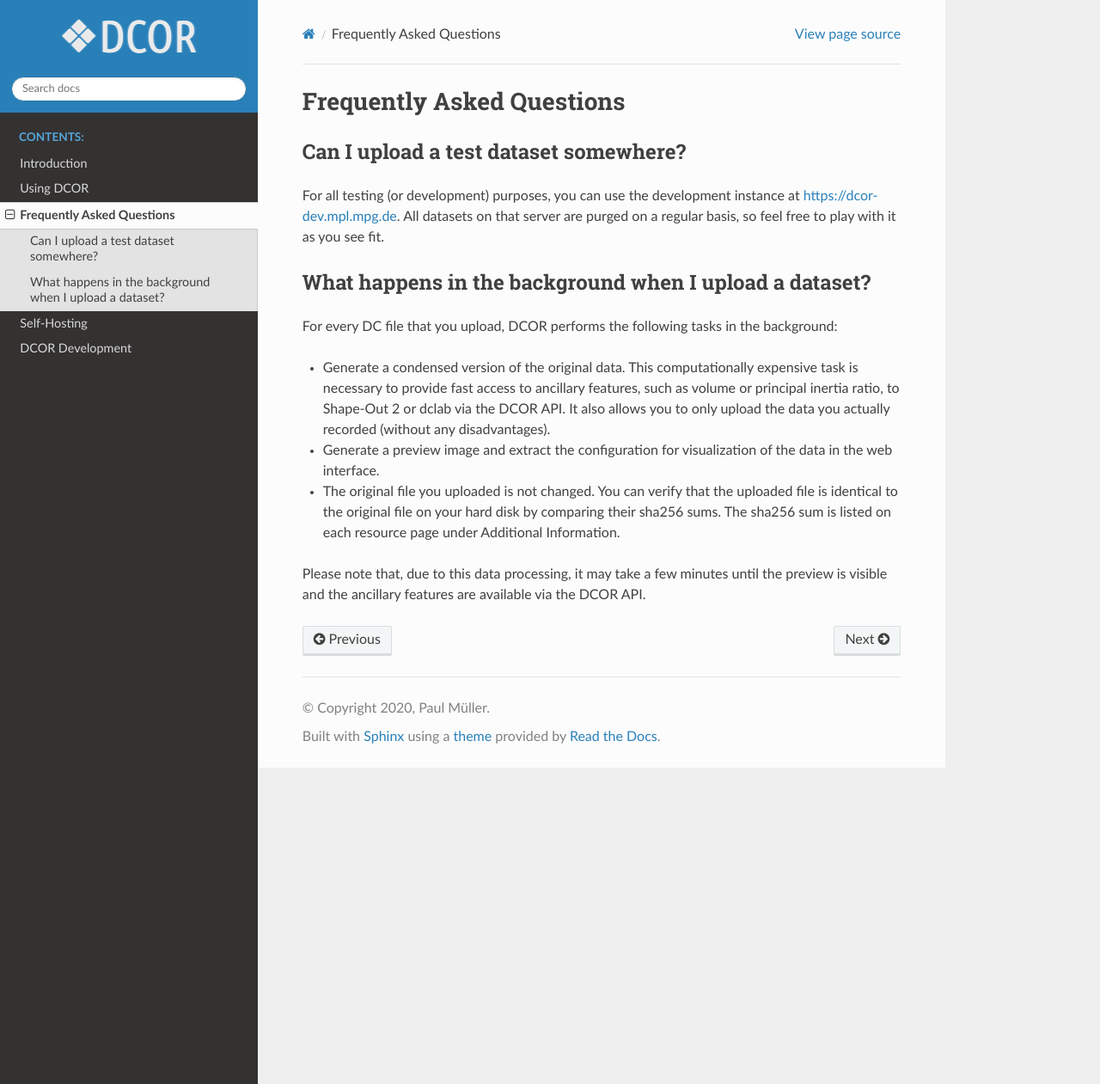
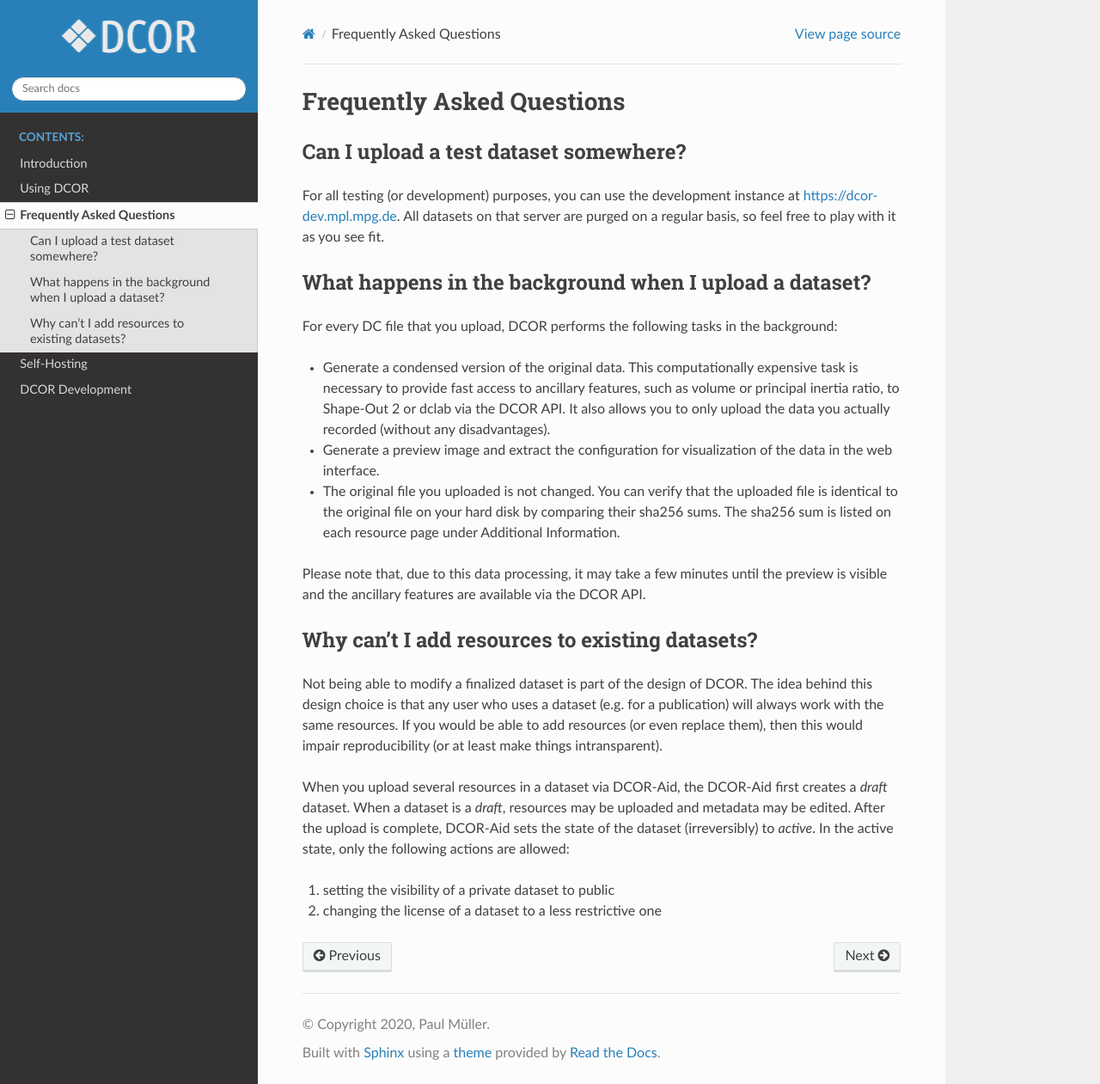
Before and after one commit to DCOR-dev/dcor-docs, a Sphinx documentation site: the page built from docs/sec_faq.rst, in a window 1280 px wide and 1261 px high. Shown: the whole window at 86% size. Built offline with Sphinx 7.4.7 and the Read the Docs theme 2.0.0, drawn with Linux system fonts in a browser that asks for light colours.

Commit message:
add faq for adding resources to active datasets

```diff
--- a/docs/sec_faq.rst
+++ b/docs/sec_faq.rst
@@ -2,6 +2,8 @@
 Frequently Asked Questions
 ==========================
 
+
+.. _sec_faq_upload_test:
 
 Can I upload a test dataset somewhere?
 ======================================
@@ -9,6 +11,8 @@ For all testing (or development) purposes, you can use the development
 instance at https://dcor-dev.mpl.mpg.de. All datasets on that server are
 purged on a regular basis, so feel free to play with it as you see fit.
 
+
+.. _sec_faq_upload_background:
 
 What happens in the background when I upload a dataset?
 =======================================================
@@ -30,3 +34,23 @@ the background:
 Please note that, due to this data processing, it may take a few minutes
 until the preview is visible and the ancillary features are available via
 the DCOR API.
+
+
+.. _sec_faq_dataset_not_editable:
+
+Why can't I add resources to existing datasets?
+===============================================
+Not being able to modify a finalized dataset is part of the design of DCOR.
+The idea behind this design choice is that any user who uses a dataset
+(e.g. for a publication) will always work with the same resources. If you would
+be able to add resources (or even replace them), then this would
+impair reproducibility (or at least make things intransparent).
+
+When you upload several resources in a dataset via DCOR-Aid, the DCOR-Aid
+first creates a *draft* dataset. When a dataset is a *draft*, resources
+may be uploaded and metadata may be edited. After the upload is complete,
+DCOR-Aid sets the state of the dataset (irreversibly) to *active*. In the
+active state, only the following actions are allowed:
+
+1. setting the visibility of a private dataset to public
+2. changing the license of a dataset to a less restrictive one
```
